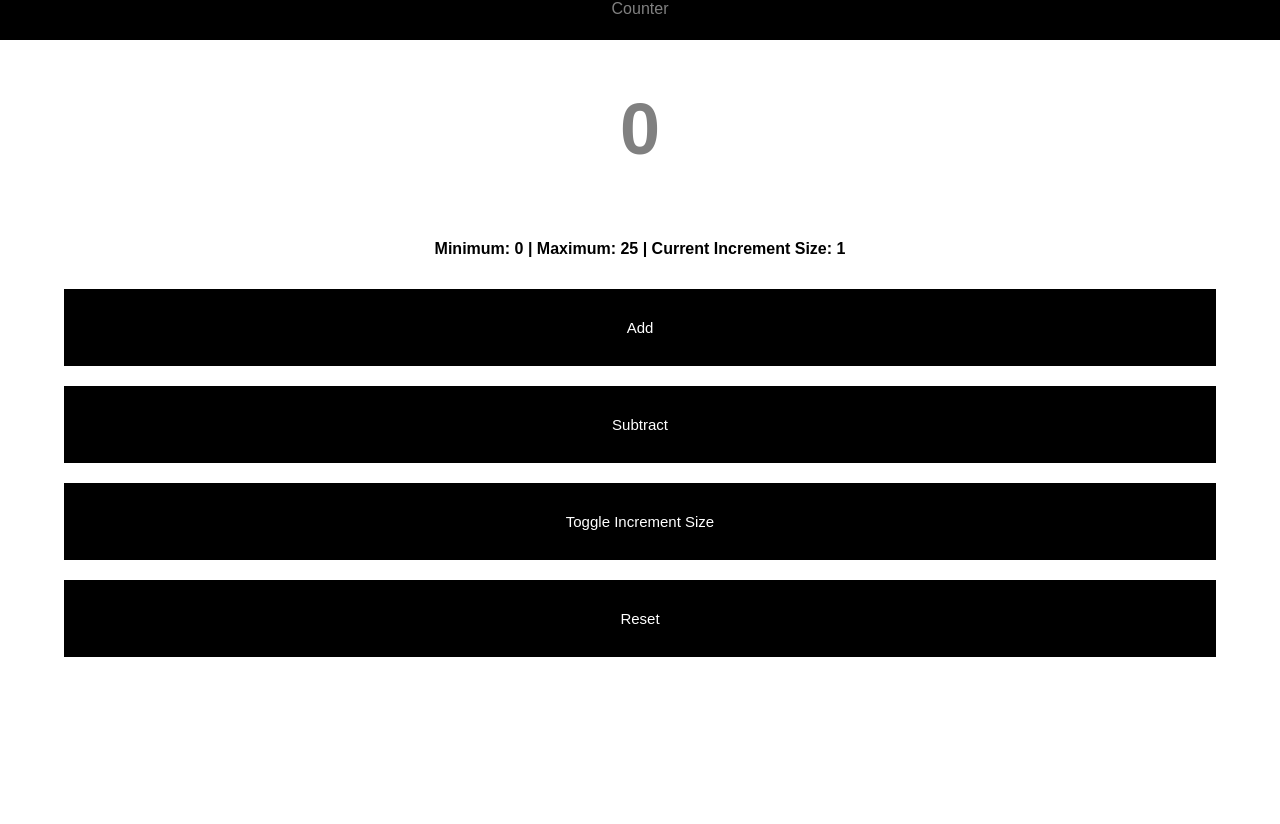
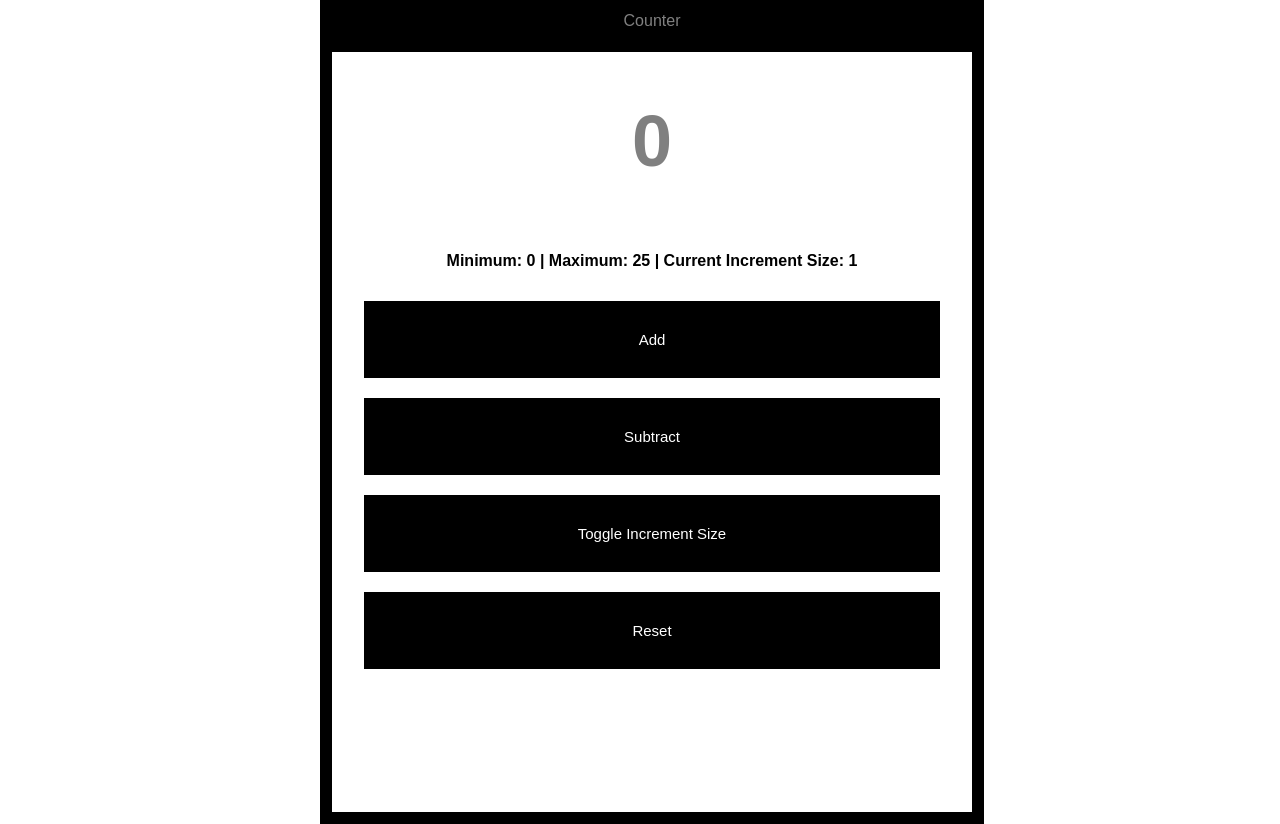
Before and after one commit to jason-mai318/counter, a React (Create React App) app: page / in a window 1280 px wide. Before the commit the page ends 800 px from the top, so only its background shows below. Built offline with nearby package versions, Linux system fonts and the light colour scheme.

Commit message:
editted Kirk's styling a bit

```diff
--- a/src/App.css
+++ b/src/App.css
@@ -1,7 +1,10 @@
+
 body {
   font-family: Arial, sans-serif;
   height: 100vh;
-  width: 100vw;
+  width: 50vw;
+  margin-left: 25vw;
+  border: 1vw solid black;
 }
 
 #app {
```
